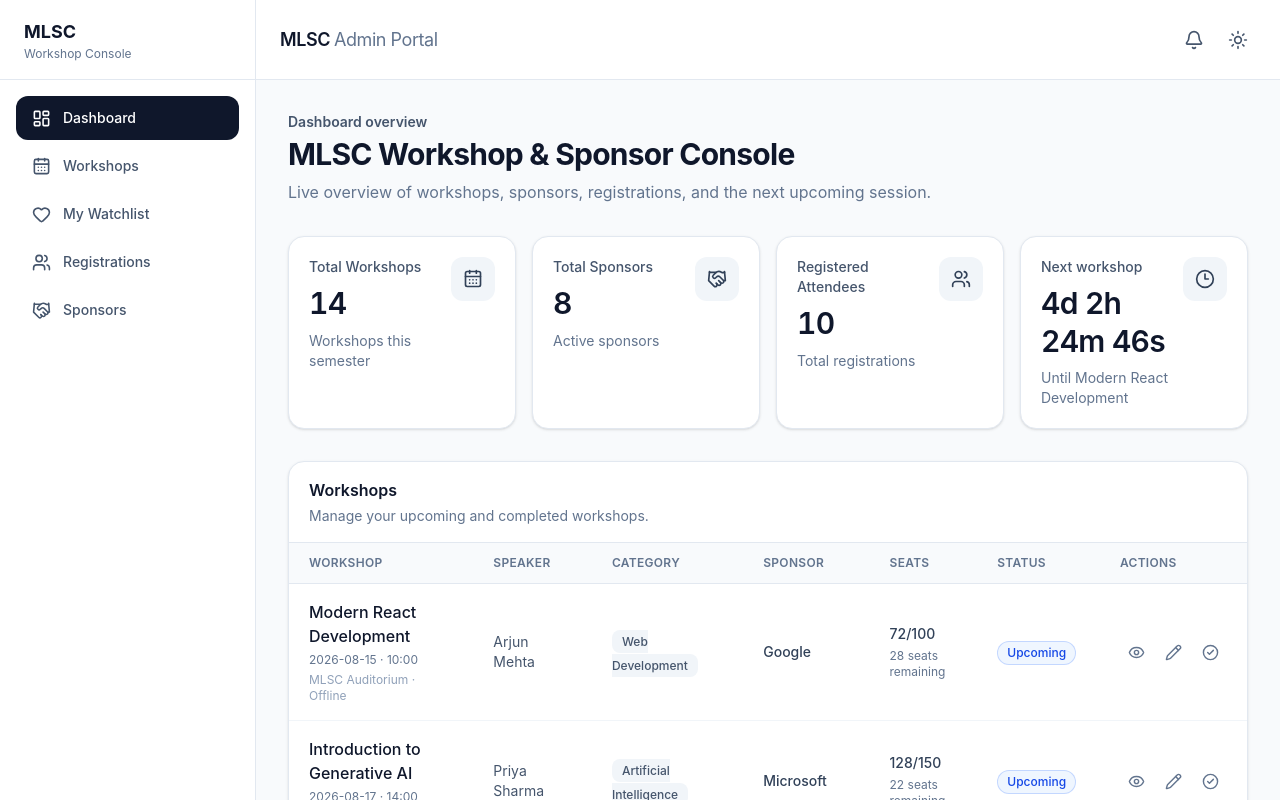
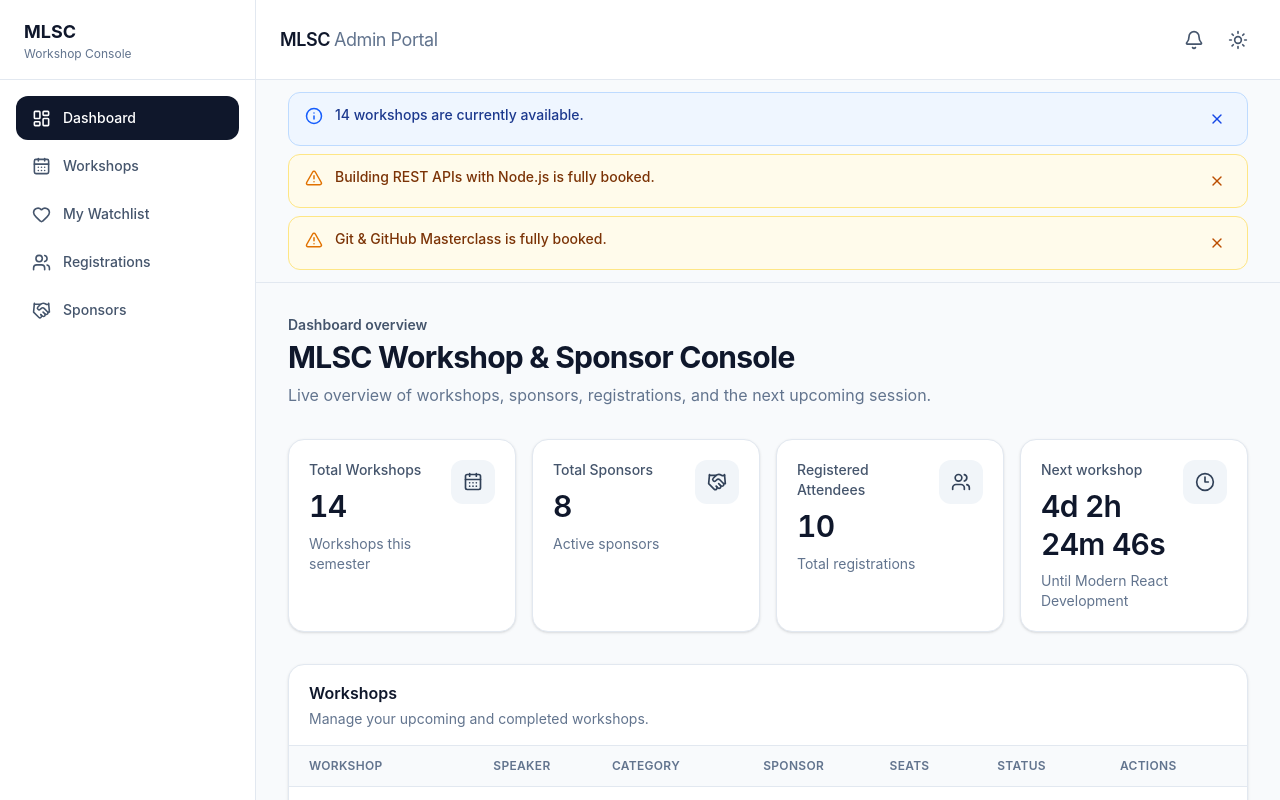
Before and after one commit to Beast18akash/Mlsc-Dashboard, a React (Vite) app: page / in a window 1280 px wide. Shown: the top 800 px of the page. Built offline with nearby package versions, Linux system fonts and the light colour scheme.

Commit message:
feat: add global notification system

```diff
--- a/src/App.jsx
+++ b/src/App.jsx
@@ -1,7 +1,12 @@
+import { NotificationProvider } from "./context/NotificationContext";
 import Dashboard from "./pages/Dashboard";
 
 function App() {
-  return <Dashboard />;
+  return (
+    <NotificationProvider>
+      <Dashboard />
+    </NotificationProvider>
+  );
 }
 
 export default App;
--- /dev/null
+++ b/src/components/notifications/AlertBar.jsx
@@ -0,0 +1,70 @@
+import { AlertTriangle, Info, X } from "lucide-react";
+
+import { useNotifications } from "../../context/NotificationContext";
+
+const typeStyles = {
+  info: {
+    container: "border-blue-200 bg-blue-50 text-blue-900",
+    icon: Info,
+    iconClass: "text-blue-600",
+    dismissClass:
+      "text-blue-700 hover:bg-blue-100 focus-visible:outline-blue-600",
+  },
+  warning: {
+    container: "border-amber-200 bg-amber-50 text-amber-900",
+    icon: AlertTriangle,
+    iconClass: "text-amber-600",
+    dismissClass:
+      "text-amber-700 hover:bg-amber-100 focus-visible:outline-amber-600",
+  },
+};
+
+const AlertBar = () => {
+  const { notifications, dismissNotification } = useNotifications();
+
+  if (notifications.length === 0) {
+    return null;
+  }
+
+  return (
+    <div
+      className="space-y-2"
+      role="region"
+      aria-label="Global notifications"
+    >
+      {notifications.map(({ id, type, message }) => {
+        const styles = typeStyles[type] ?? typeStyles.info;
+        const Icon = styles.icon;
+
+        return (
+          <div
+            key={id}
+            className={`flex items-start gap-3 rounded-xl border px-4 py-3 ${styles.container}`}
+            role="alert"
+          >
+            <Icon
+              className={`mt-0.5 shrink-0 ${styles.iconClass}`}
+              size={18}
+              aria-hidden="true"
+            />
+
+            <p className="min-w-0 flex-1 text-sm font-medium leading-5">
+              {message}
+            </p>
+
+            <button
+              type="button"
+              onClick={() => dismissNotification(id)}
+              className={`shrink-0 rounded-lg p-1.5 transition-colors focus-visible:outline-2 focus-visible:outline-offset-2 ${styles.dismissClass}`}
+              aria-label={`Dismiss notification: ${message}`}
+            >
+              <X size={16} aria-hidden="true" />
+            </button>
+          </div>
+        );
+      })}
+    </div>
+  );
+};
+
+export default AlertBar;
--- /dev/null
+++ b/src/context/NotificationContext.jsx
@@ -0,0 +1,122 @@
+/* eslint-disable react-refresh/only-export-components -- context module exports provider and hook */
+import {
+  createContext,
+  useCallback,
+  useContext,
+  useMemo,
+  useState,
+} from "react";
+
+import { workshops } from "../data/workshops";
+
+const STORAGE_KEY = "mlsc-dismissed-notifications";
+
+function loadDismissedIds() {
+  try {
+    const stored = localStorage.getItem(STORAGE_KEY);
+    const parsed = stored ? JSON.parse(stored) : [];
+    return Array.isArray(parsed) ? parsed : [];
+  } catch {
+    return [];
+  }
+}
+
+function saveDismissedIds(ids) {
+  try {
+    localStorage.setItem(STORAGE_KEY, JSON.stringify(ids));
+  } catch {
+    // Ignore write failures (e.g. private browsing quota).
+  }
+}
+
+export function buildWorkshopNotifications(workshopList) {
+  const list = Array.isArray(workshopList) ? workshopList : [];
+  const notifications = [];
+
+  if (list.length > 0) {
+    notifications.push({
+      id: "info-workshop-count",
+      type: "info",
+      message: `${list.length} workshop${list.length === 1 ? "" : "s"} are currently available.`,
+    });
+  }
+
+  list
+    .filter((workshop) => workshop.capacity - workshop.seatsFilled <= 0)
+    .forEach((workshop) => {
+      notifications.push({
+        id: `warning-full-${workshop.id}`,
+        type: "warning",
+        message: `${workshop.title} is fully booked.`,
+      });
+    });
+
+  return notifications;
+}
+
+const NotificationContext = createContext(null);
+
+export function NotificationProvider({ children }) {
+  const [notifications, setNotifications] = useState(() =>
+    buildWorkshopNotifications(workshops),
+  );
+  const [dismissedIds, setDismissedIds] = useState(loadDismissedIds);
+
+  const addNotification = useCallback((notification) => {
+    const id = notification.id ?? `notification-${Date.now()}`;
+
+    setNotifications((current) => {
+      if (current.some((item) => item.id === id)) {
+        return current;
+      }
+
+      return [...current, { ...notification, id }];
+    });
+
+    return id;
+  }, []);
+
+  const dismissNotification = useCallback((id) => {
+    setDismissedIds((current) => {
+      if (current.includes(id)) {
+        return current;
+      }
+
+      const next = [...current, id];
+      saveDismissedIds(next);
+      return next;
+    });
+  }, []);
+
+  const visibleNotifications = useMemo(
+    () => notifications.filter((item) => !dismissedIds.includes(item.id)),
+    [notifications, dismissedIds],
+  );
+
+  const value = useMemo(
+    () => ({
+      notifications: visibleNotifications,
+      addNotification,
+      dismissNotification,
+    }),
+    [visibleNotifications, addNotification, dismissNotification],
+  );
+
+  return (
+    <NotificationContext.Provider value={value}>
+      {children}
+    </NotificationContext.Provider>
+  );
+}
+
+export function useNotifications() {
+  const context = useContext(NotificationContext);
+
+  if (!context) {
+    throw new Error(
+      "useNotifications must be used within a NotificationProvider",
+    );
+  }
+
+  return context;
+}
--- a/src/pages/Dashboard.jsx
+++ b/src/pages/Dashboard.jsx
@@ -5,6 +5,7 @@ import WorkshopTable from "../components/workshops/WorkshopTable";
 
 import Sidebar from "../components/Layout/Sidebar";
 import Header from "../components/Layout/Header";
+import AlertBar from "../components/notifications/AlertBar";
 import MetricsGrid from "../components/dashboard/MetricsGrid";
 
 const Dashboard = () => {
@@ -18,6 +19,10 @@ const Dashboard = () => {
 
       <div className="min-w-0 flex-1">
         <Header />
+
+        <div className="border-b border-slate-200 bg-slate-50 px-4 py-3 sm:px-6 lg:px-8">
+          <AlertBar />
+        </div>
 
         <main className="p-4 sm:p-6 lg:p-8">
           <div className="mx-auto max-w-7xl">
```
